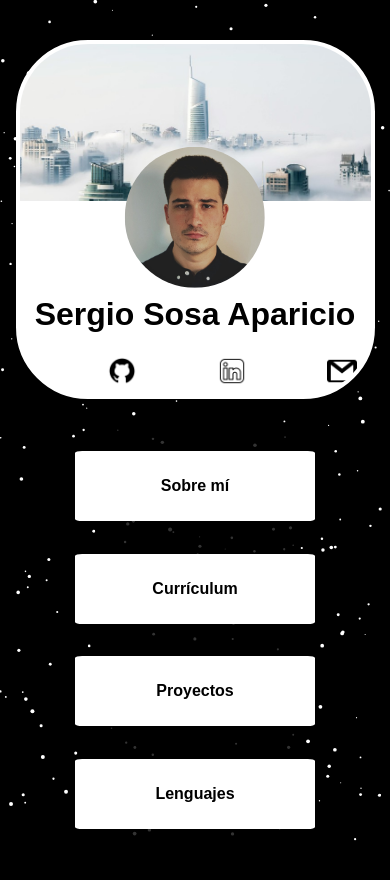
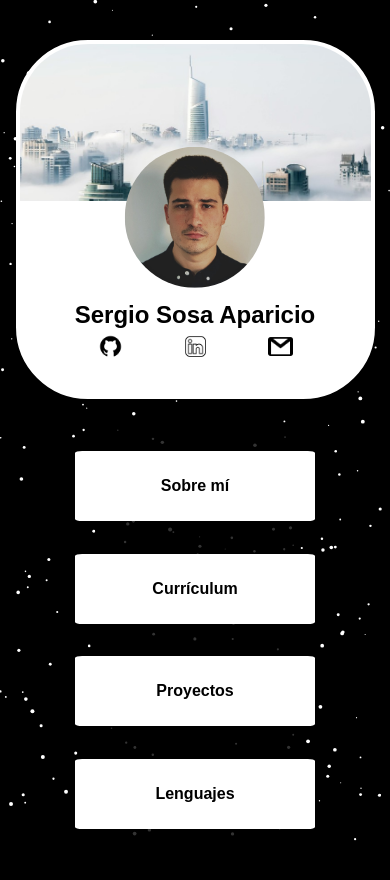
Before and after one commit to SergioSosaAparicio/SergioSosaAparicio.github.io, a plain HTML site: page index.html in a window 390 px wide. Drawn offline with Linux system fonts and the light colour scheme.

Commit message:
Segundo Commit

```diff
--- a/index.css
+++ b/index.css
@@ -53,13 +53,23 @@ main{
   display: flex;
   flex-direction: row;
   gap: 80px;
+  justify-content: center;
+  align-items: center;
   position: relative;
-  top: 89%;
-  left: 25%;
+  margin-top: 430px;
+}
+
+@media (max-width: 768px) {
+  .iconContainer {
+    flex-wrap: wrap;
+    gap: 60px;
+    margin-top: 290px;
+  }
 }
 
 .iconoImagen {
-  width: 30px;
+  align-items: center;
+  width: 25px;
   transition: transform 0.3s ease;
 }
 
@@ -172,7 +182,8 @@ main{
   }
 
   h1 {
-    font-size: 200%;
+    font-size: 150%;
+    text-align: center;
   }
 }
 
@@ -205,7 +216,6 @@ main{
   max-width: 500px;
   background-color: white;
   border-radius: 3%;
-
   display: flex;
   flex-wrap: wrap;
   flex-direction: row;
@@ -226,7 +236,7 @@ main{
 }
 
 .Contenedor_Lenguajes img:hover {
-  transform: scale(1.1);
+  transform: scale(1.3);
 }
 
 .Contenedor_SobreMi{
@@ -256,5 +266,5 @@ main{
 }
 
 .Contenedor_SobreMi p:hover {
-  transform: scale(1.1);
+  transform: scale(1.2);
 }
```
Also changed, not shown: Curriculum.html (+1 -1 lines).
